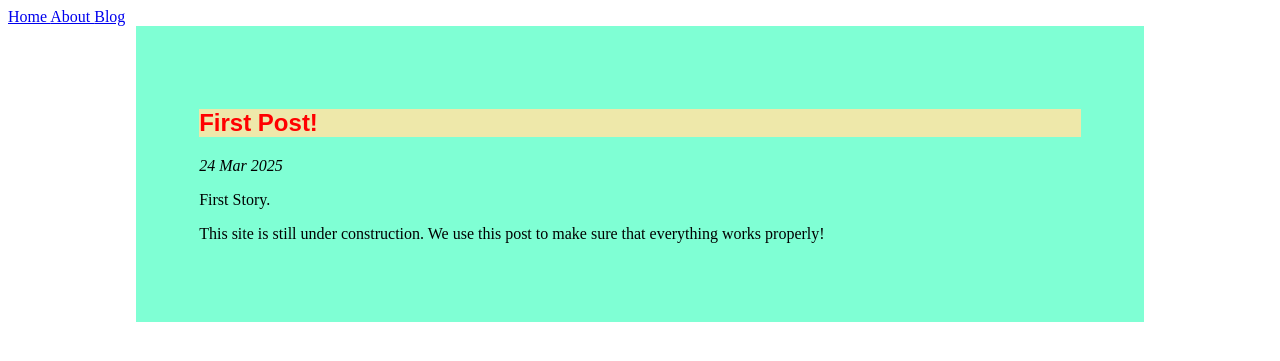
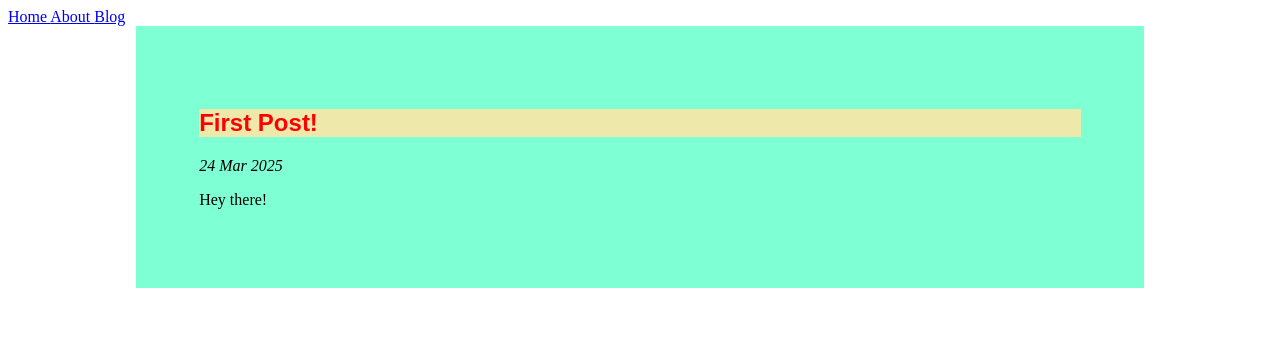
Before and after one commit to psi241/psi241.github.io, a Jekyll site: the page built from src/blog.html, in a window 1280 px wide. Shown: the top 361 px of the page. Built offline with Jekyll 4.4.1, drawn with Linux system fonts in a browser that asks for light colours.

Commit message:
Reorganize content in stories

```diff
--- a/_includes/stories_content/00-init.md
+++ /dev/null
@@ -1,3 +0,0 @@
-First Story.
-
-This site is still under construction. We use this post to make sure that everything works properly!
--- a/_includes/story.html
+++ b/_includes/story.html
@@ -2,7 +2,6 @@
   <h2 class="story-title">{{ include.title }}</h2>
   <p><i>{{ include.date | date_to_string}}</i></p>
   <div>
-    {% capture text_content %}{% include {{ include.source_dir | append: include.source }} %}{% endcapture %}
-    {{ text_content | markdownify}}
+    {{ include.content | markdownify }}
   </div>
 </div>
--- a/src/blog.html
+++ b/src/blog.html
@@ -9,7 +9,6 @@ style_file: ../assets/css/stories.css
             include story.html
             title=story.title
             date=story.date
-            source_dir="/stories_content/"
-            source=story.source
+            content=story
         %}
     {% endfor %}
```
Also changed, not shown: _stories/00-Init.md (+2 -1 lines).
